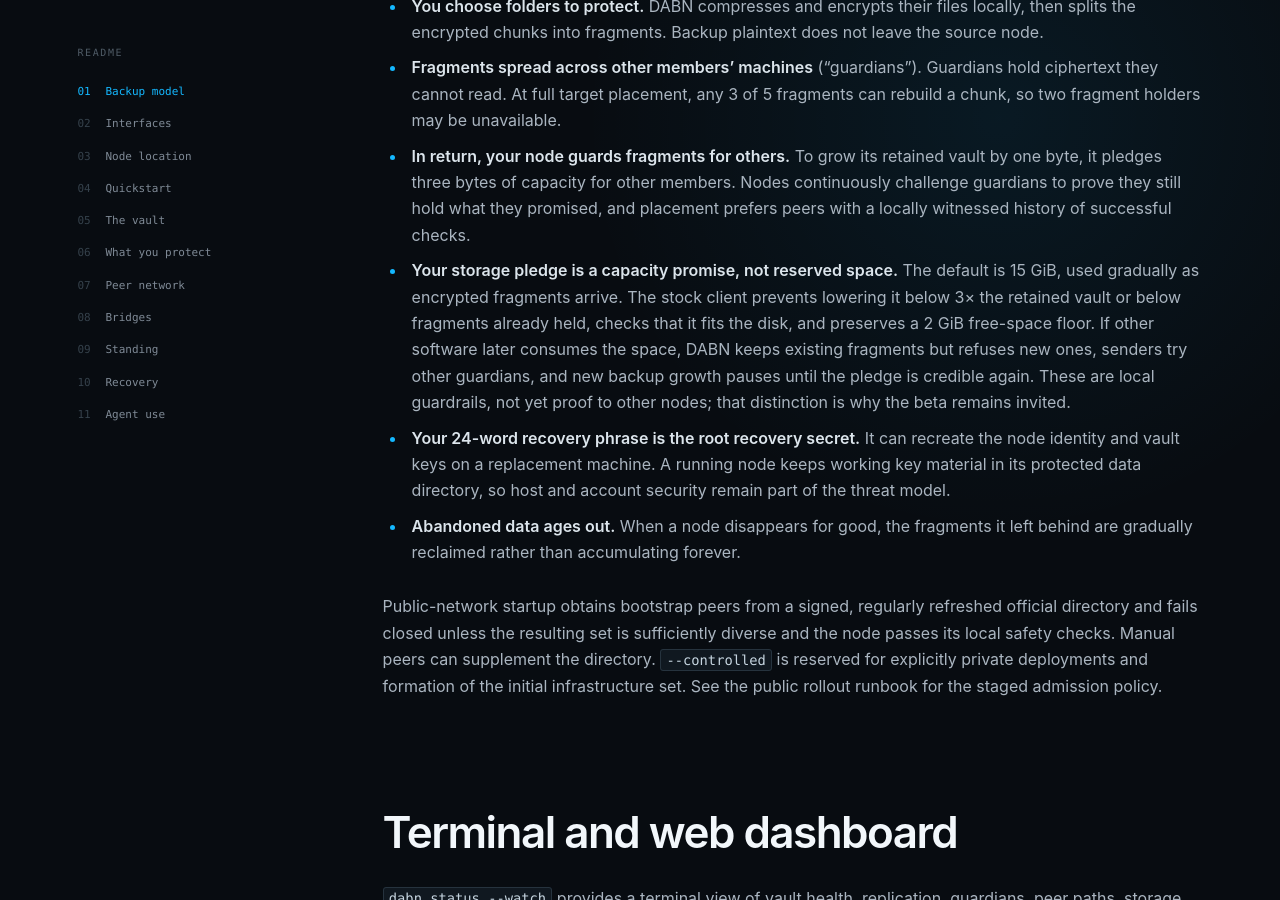
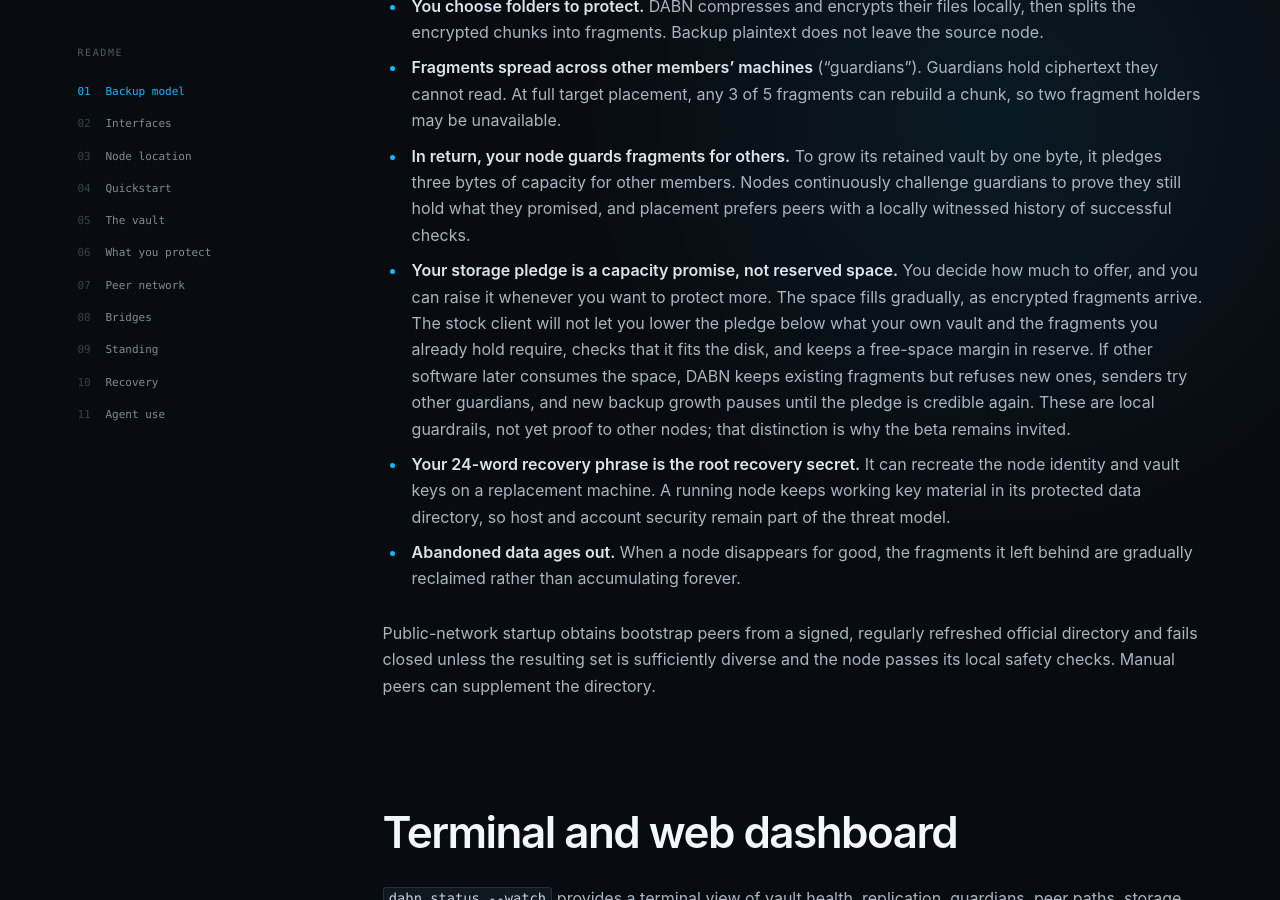
Before and after one commit to chimph/dabn-bootstrap, a Jekyll site: the page built from index.md, in a window 1280 px wide and 900 px high, scrolled down 886 px. Built offline with Jekyll 4.4.1, drawn with Linux system fonts in a browser that asks for light colours.

Commit message:
Lead the storage pledge with the choice, not the default
Opening on a 15 GiB default, a 3x floor and a 2 GiB reserve read as a list of
requirements to clear before starting, when the actual point is that you
decide how much to offer and can raise it later. The guardrails still get
described, in terms of what the node already holds rather than as fixed
numbers.

Also drop the note reserving --controlled for private deployments and
pointing at the rollout runbook. The flag is already explained where it is
first used, in the quickstart, and the runbook is not published here.

```diff
--- a/index.md
+++ b/index.md
@@ -32,14 +32,16 @@ and build local trust from observed service rather than self-reported claims.
   Nodes continuously challenge guardians to prove they still hold what they
   promised, and placement prefers peers with a locally witnessed history of
   successful checks.
-- **Your storage pledge is a capacity promise, not reserved space.** The default
-  is 15 GiB, used gradually as encrypted fragments arrive. The stock client
-  prevents lowering it below 3× the retained vault or below fragments already
-  held, checks that it fits the disk, and preserves a 2 GiB free-space floor.
-  If other software later consumes the space, DABN keeps existing fragments but
-  refuses new ones, senders try other guardians, and new backup growth pauses
-  until the pledge is credible again. These are local guardrails, not yet proof
-  to other nodes; that distinction is why the beta remains invited.
+- **Your storage pledge is a capacity promise, not reserved space.** You decide
+  how much to offer, and you can raise it whenever you want to protect more. The
+  space fills gradually, as encrypted fragments arrive. The stock client will not
+  let you lower the pledge below what your own vault and the fragments you
+  already hold require, checks that it fits the disk, and keeps a free-space
+  margin in reserve. If other software later consumes the space, DABN keeps
+  existing fragments but refuses new ones, senders try other guardians, and new
+  backup growth pauses until the pledge is credible again. These are local
+  guardrails, not yet proof to other nodes; that distinction is why the beta
+  remains invited.
 - **Your 24-word recovery phrase is the root recovery secret.** It can recreate
   the node identity and vault keys on a replacement machine. A running node
   keeps working key material in its protected data directory, so host and
@@ -50,10 +52,7 @@ and build local trust from observed service rather than self-reported claims.
 Public-network startup obtains bootstrap peers from a signed, regularly
 refreshed official directory and fails closed unless the resulting set is
 sufficiently diverse and the node passes its local safety checks. Manual peers
-can supplement the directory. `--controlled` is reserved
-for explicitly private deployments and formation of the initial infrastructure
-set. See the public rollout runbook for the staged
-admission policy.
+can supplement the directory.
 
 ## Terminal and web dashboard
 
```
